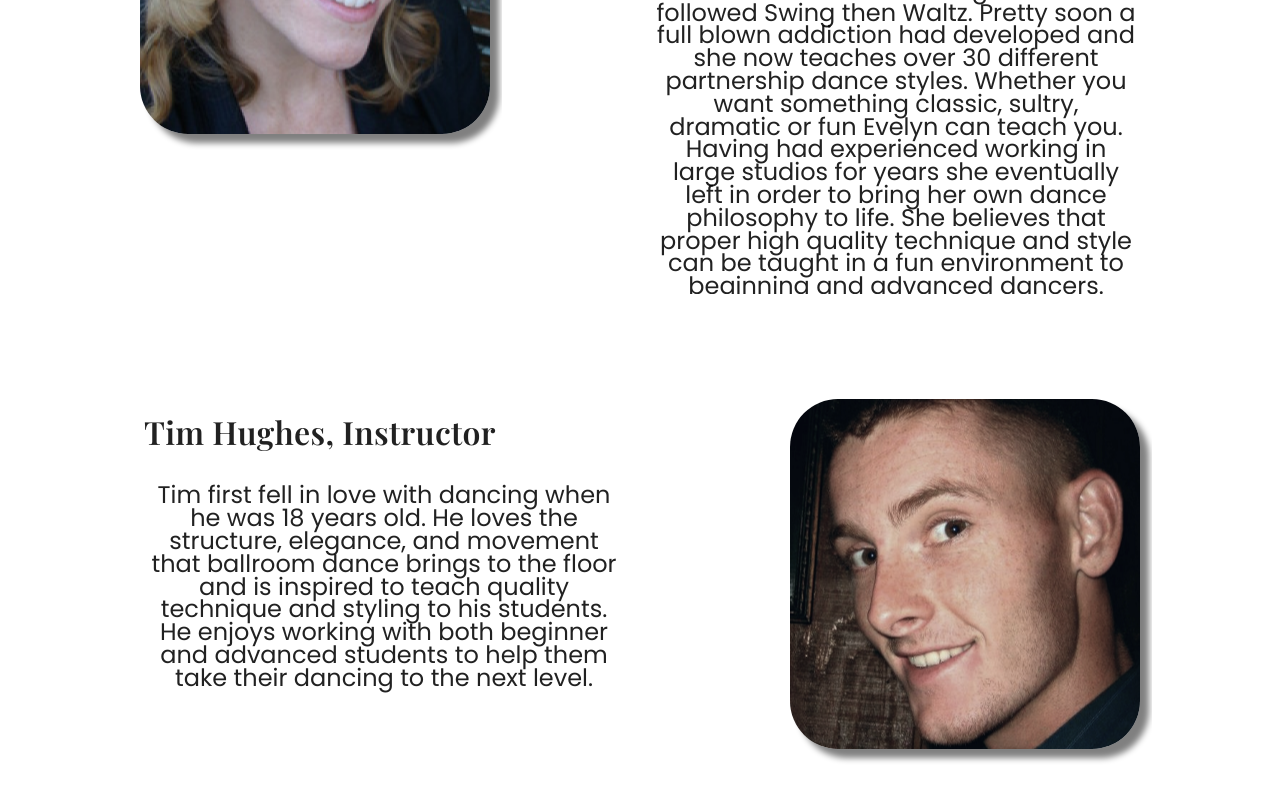
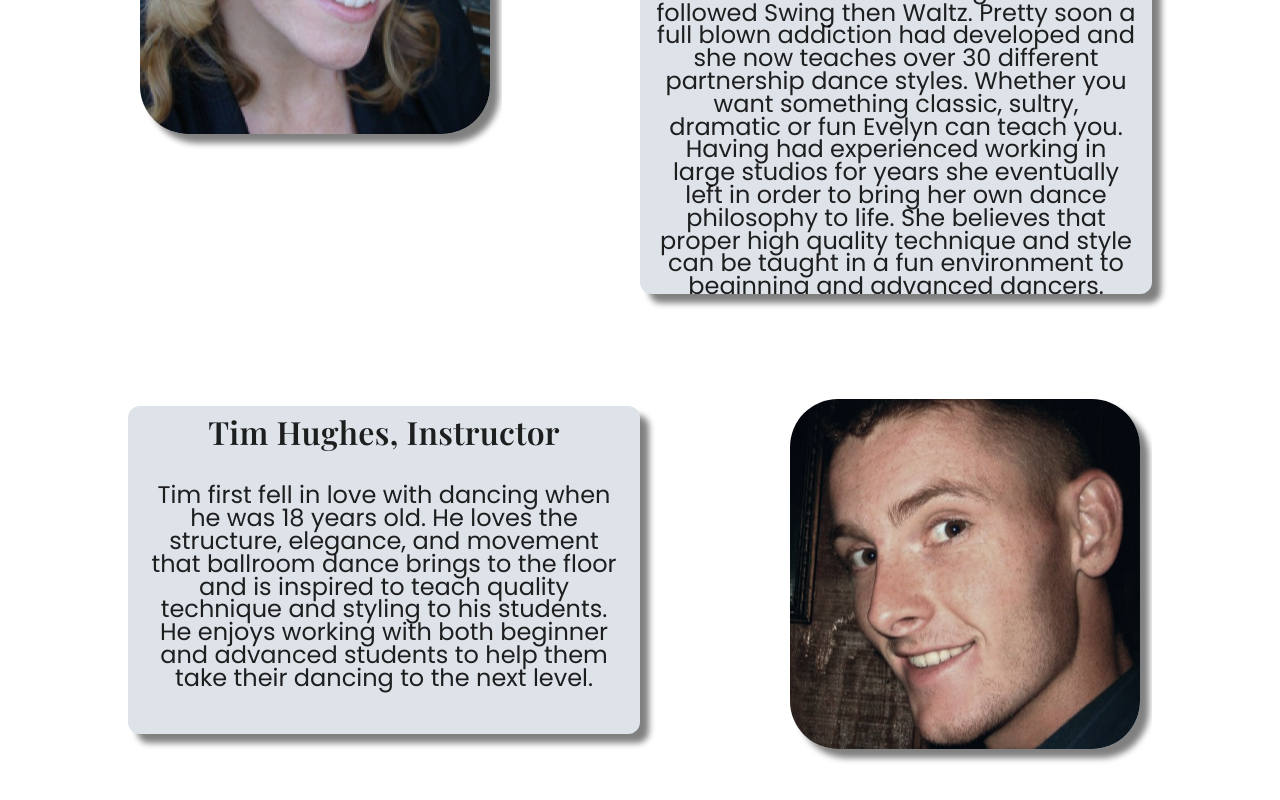
Before and after one commit to th2n10s4u/embd-website, a React (Create React App) app: page / in a window 1280 px wide. Shown: the part 2978-3778 px from the top of the page. Built offline with nearby package versions, Linux system fonts and the light colour scheme.

Commit message:
Update TeacherProfiles.js
Applied props to both TemplateCards

```diff
--- a/src/assets/components/TeacherProfiles.js
+++ b/src/assets/components/TeacherProfiles.js
@@ -69,7 +69,11 @@ export default function TeacherProfiles() {
             and style can be taught in a fun environment to beginning and advanced
             dancers."
             boldHeader={true}
+            centerHeader
             centered
+            background
+            shadow
+            radius
           />
         </React.Fragment>
       </Box>
@@ -85,8 +89,12 @@ export default function TeacherProfiles() {
           CardContentHeaderFirstLine="Tim Hughes, Instructor"
           CardContentBodySentenceOne="Tim first fell in love with dancing when he was 18 years old. He loves the structure, elegance, and movement that ballroom dance brings to the floor and is inspired to teach quality technique and styling to his students.  He enjoys working with both beginner and advanced students to help them take their dancing to the next level. "
           boldHeader={true}
+          centerHeader={true}
           centered
           reverse
+          background
+          shadow
+          radius
         />
       </Box>
     </React.Fragment>
```
